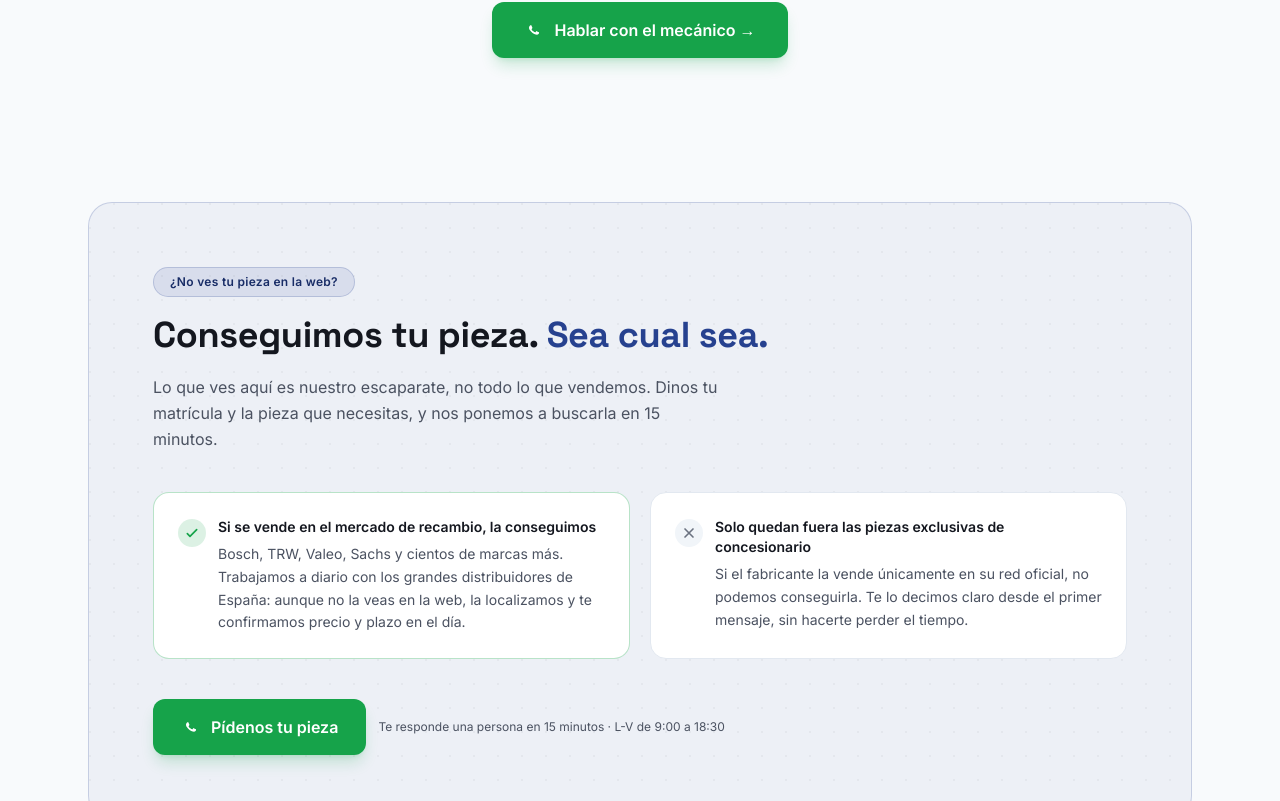
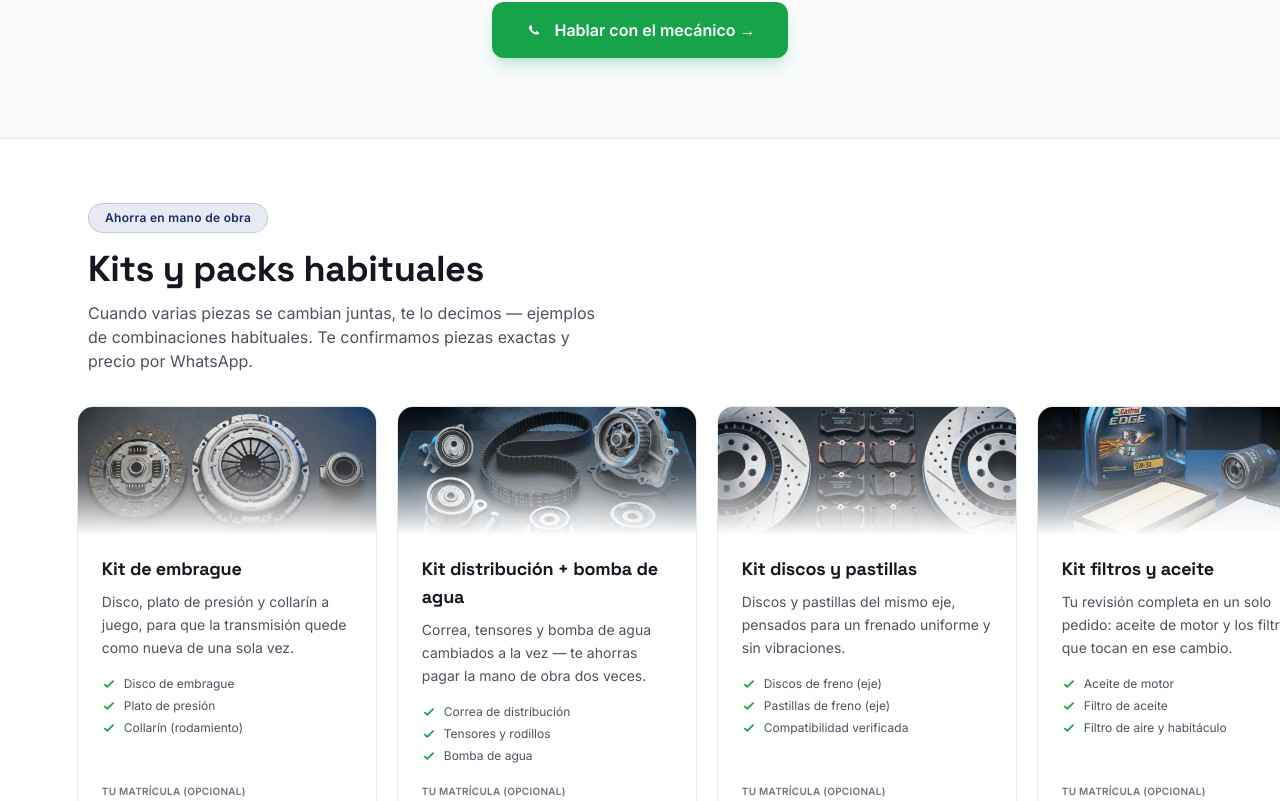
Before and after one commit to oussamaventas-code/RECAMBIA2, a Next.js app: page / in a window 1280 px wide. Shown: the part 4399-5200 px from the top of the page. Built offline with nearby package versions, Linux system fonts and the light colour scheme; no server answers.

Commit message:
feat(home): recuperar seccion de Packs en la portada
Se habia quitado del render en 3ad957f (20 jul) aunque el componente
seguia en el repo. Vuelve entre HowItWorks y ConseguimosPieza, misma
posicion que tenia antes.

```diff
--- a/src/app/page.tsx
+++ b/src/app/page.tsx
@@ -3,6 +3,7 @@ import { Footer } from "@/components/layout/Footer";
 import { Mostrador } from "@/components/home/Mostrador";
 import { BrandIndex } from "@/components/home/BrandIndex";
 import { CategoryIndex } from "@/components/home/CategoryIndex";
+import { Packs } from "@/components/home/Packs";
 import { ConseguimosPieza } from "@/components/home/ConseguimosPieza";
 import { CounterNotes } from "@/components/home/CounterNotes";
 import { TrustStrip } from "@/components/home/TrustStrip";
@@ -31,6 +32,7 @@ export default function Home() {
         <CategoryIndex />
         <BrandIndex />
         <HowItWorks />
+        <Packs />
         <ConseguimosPieza />
         <TrustMetrics />
         <MechanicAdvisory />
```
